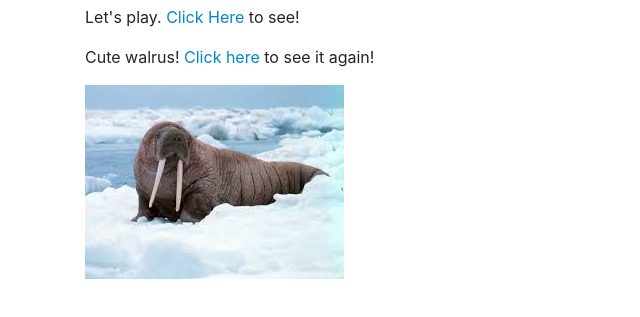
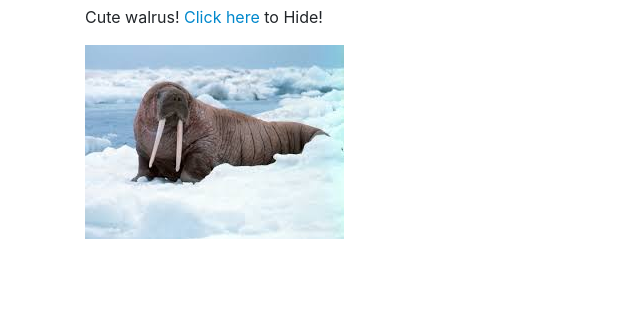
Before and after one commit to martgonz/walrus, a plain HTML site: page walrus/index.html in a window 1280 px wide. Both pictures are taken after a click on the element "Click Here". Shown: the part 51-368 px from the top of the page, without its empty margins (0-640 px from the left). Drawn offline with nearby package versions, Linux system fonts and the light colour scheme.

Commit message:
Adding and modifying HTML, JS, CSS files to walrus

```diff
--- a/walrus/css/styles.css
+++ b/walrus/css/styles.css
@@ -2,10 +2,11 @@
   display: none;
 }
 
-.hi {
+.clickable {
   cursor: pointer;
   color: #0088cc;
 }
-.hi:hover {
+
+.clickable:hover {
   text-decoration: underline;
 }
--- a/walrus/index.html
+++ b/walrus/index.html
@@ -5,18 +5,19 @@
   <link href="css/styles.css" rel="stylesheet" type="text/css">
   <script src="js/jquery-3.2.1.js"></script>
   <script src="js/scripts.js"></script>
-  <title>HTML help</title>
+  <title>Peek</title>
 </head>
 <body>
   <div class="container">
     <h1>Peek</h1>
+
     <div class="walrus-hidden">
-      <p>Let's play. <span class="hi">Click Here</span> to see!</p>
+      <p>Let's play. <span class="clickable">Click Here</span> to see!</p>
     </div>
 
     <div class="walrus-show">
-      <p>Cute walrus! <span class="hi">Click here</span> to see it again!</p>
-    <img src="img/walrus.jpeg">
+      <p>Cute walrus! <span class="clickable">Click here</span> to Hide!</p>
+      <img src="img/walrus.jpeg">
     </div>
   </div>
 </body>
--- a/walrus/js/scripts.js
+++ b/walrus/js/scripts.js
@@ -1,7 +1,7 @@
 
 $(function() {
-$("p").click(function() {
-  $(".walrus-show").slideToggle();
-  //$(".walrus-hidden").toggle();
+  $("p").click(function() {
+    $(".walrus-show").slideToggle();
+    $(".walrus-hidden").slideToggle();
   });
 });
```
